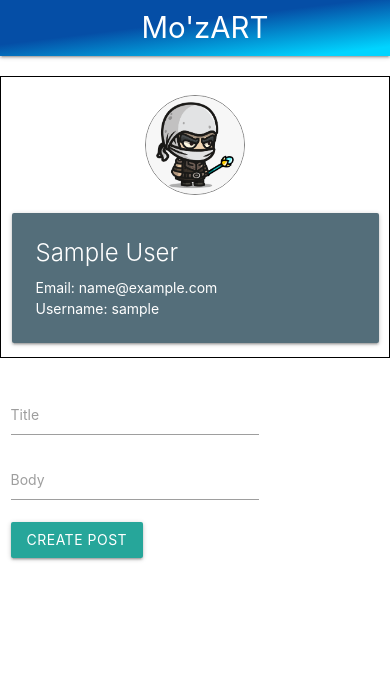
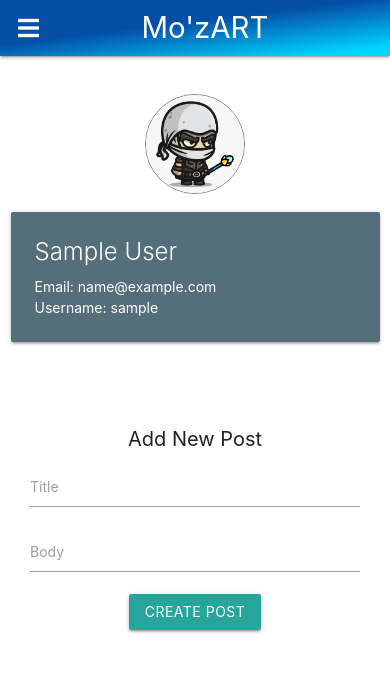
Before and after one commit to MoizSM/PHP-Blog-System, a PHP site: page /profile.php in a window 390 px wide. Shown: the top 680 px of the page. Run offline with PHP 8.4, Linux system fonts and the light colour scheme; the visitor is signed in with stand-in values (Sample User, id 1); tables that the repository leaves empty or names only in its code hold one stand-in row (values such as "Sample post"); some libraries are stand-ins or nearby versions.

Commit message:
added responsiveness, edited homepage, updated readme.md file

```diff
--- a/assets/styles.css
+++ b/assets/styles.css
@@ -4,10 +4,6 @@ nav {
     rgba(5, 78, 166, 1) 43%,
     rgba(0, 212, 255, 1) 91%
   );
-}
-
-h1{
-    color: #fff;
 }
 
 .accountForm {
@@ -47,5 +43,30 @@ h1{
 
 .userDetail{
   margin-top: 5%;
-  border: 1px solid black;
 }
+
+.blogForm{
+  width: 60%;
+  padding: 20px;
+}
+
+.sidenav{
+  padding: 20px;
+}
+
+.otherProfileHeader{
+  font-size: 20px;
+}
+
+/* MEDIA QUERIES */
+@media only screen and (max-width: 600px) {
+  .blogForm{
+    padding: 30px;
+    width: 100%;
+  }
+
+  h4{
+    text-align: center;
+    font-size: 20px;
+  }
+}
--- a/common/Header.php
+++ b/common/Header.php
@@ -1,13 +1,15 @@
 <?php
-    session_start();
-    if(!isset($_SESSION['username'])){
-        header('Location: index.php');
-    }
-    include('./common/libraries.php');
-    include('./config/connection.php');
+session_start();
+if (!isset($_SESSION['username'])) {
+    header('Location: index.php');
+}
+include('./common/libraries.php');
+include('./config/connection.php');
 ?>
 
 <head>
+    <meta charset="UTF-8">
+    <meta name="viewport" content="width=device-width, initial-scale=1.0">
 </head>
 
 <body>
@@ -19,6 +21,20 @@
                 <li><a href="homepage.php">Display All Posts</a></li>
                 <li><a href="handlers/logoutHandler.php"><i class="fal fa-sign-out"></i></a></li>
             </ul>
+            <a href="#" data-target="slide-out" class="sidenav-trigger"><i class="fas fa-bars"></i></a>
         </div>
     </nav>
+
+    <ul id="slide-out" class="sidenav">
+        <li><a href="profile.php"><?php echo $_SESSION['username'] ?></a></li>
+        <li><a href="homepage.php">Display All Posts</a></li>
+        <li><a href="handlers/logoutHandler.php">Logout</a></li>
+    </ul>
+
+
+    <script>
+        $(document).ready(function() {
+            $('.sidenav').sidenav();
+        })
+    </script>
 </body>
--- a/homepage.php
+++ b/homepage.php
@@ -10,7 +10,7 @@ $rec = $blogs->displayPosts();
 
 <body>
 
-    <h3 class="center">YOUR HOMEPAGE - <?php echo $user->name(); ?></h3>
+    <h3 style="font-size: 20px;" class="center">YOUR HOMEPAGE - <?php echo $user->name(); ?></h3>
 
     <div class="row">
         <?php foreach ($rec as $item) : ?>
--- a/index.php
+++ b/index.php
@@ -22,7 +22,7 @@ include('./handlers/loginHandler.php');
 
 
     <div class="accountForm">
-        <h1>Welcome to PHP Blogger</h1>
+        <h4 style="color: #FFF;">Welcome to PHP Blogger</h4>
 
         <!-- Modal Trigger -->
         <a class="btn modal-trigger account" href="#modal1">Register</a>
--- a/otherProfile.php
+++ b/otherProfile.php
@@ -12,7 +12,7 @@ $singleuserblogs = $blogs->displaySingleUserPosts($_GET['q']);
 ?>
 
 <body>
-    <h2 style="padding-left: 20px;"> Profile: <?php echo $singleuserblogs[0]['first_name'] ." ". $singleuserblogs[0]['last_name']; ?></h2>
+    <h2 class='otherProfileHeader' style="padding-left: 20px;"> Profile: <?php echo $singleuserblogs[0]['first_name'] ." ". $singleuserblogs[0]['last_name']; ?></h2>
     <?php foreach ($singleuserblogs as $item) : ?>
         <ul class="collection with-header">
             <li class="collection-header">
--- a/profile.php
+++ b/profile.php
@@ -6,9 +6,14 @@ $user = $_SESSION['username'];
 $currentuser = new Users($conn, $user);
 ?>
 
+<head>
+    <meta charset="UTF-8">
+    <meta name="viewport" content="width=device-width, initial-scale=1.0">
+    <title>Profile Page</title>
+</head>
+
 <body>
     <div class="row">
-
         <div class="userDetail col push-l3 l6 s12 push-m3 m6">
             <img class="materialboxed" width="200" src="assets/images/img.png">
             <div class="card blue-grey darken-1">
@@ -20,8 +25,10 @@ $currentuser = new Users($conn, $user);
             </div>
         </div>
     </div>
+
     <div class="blogForm row">
-        <form action="<?php $_SERVER['PHP_SELF'] ?>" method="POST" class='col l8'>
+        <h4 class='center'>Add New Post</h4>
+        <form class='center' action="<?php $_SERVER['PHP_SELF'] ?>" method="POST" class='col l8'>
             <div class="input-field">
                 <label for="title">Title</label>
                 <input type="text" name="title" id="title">
@@ -32,8 +39,9 @@ $currentuser = new Users($conn, $user);
             </div>
             <input type='submit' name='submit' class='btn' value='Create Post' />
         </form>
+        <h4 style="color: green; text-align: center"><?php if (isset($msg)) {
+                                        echo $msg;
+                                    } ?></h4>
     </div>
-    <h4 style="color: green"><?php if (isset($msg)) {
-                                    echo $msg;
-                                } ?></h4>
+
 </body>
```
Also changed, not shown: README.md.
